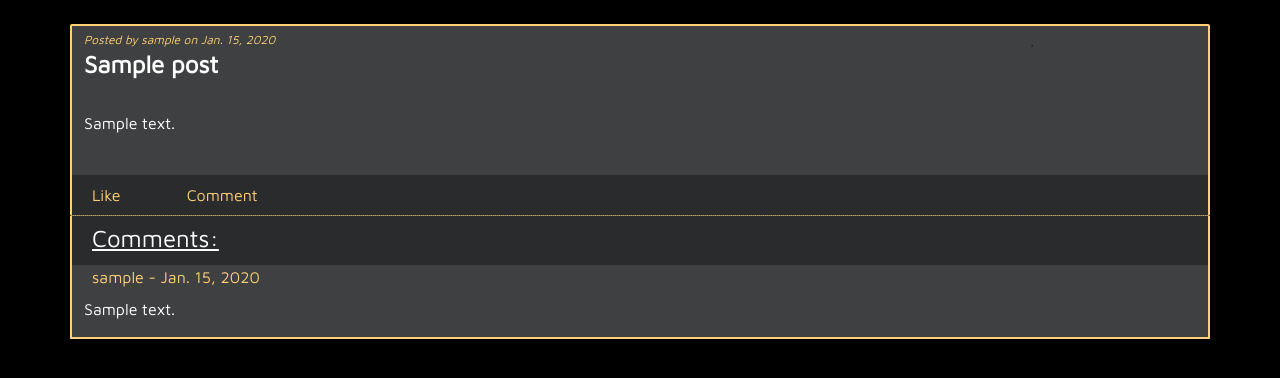
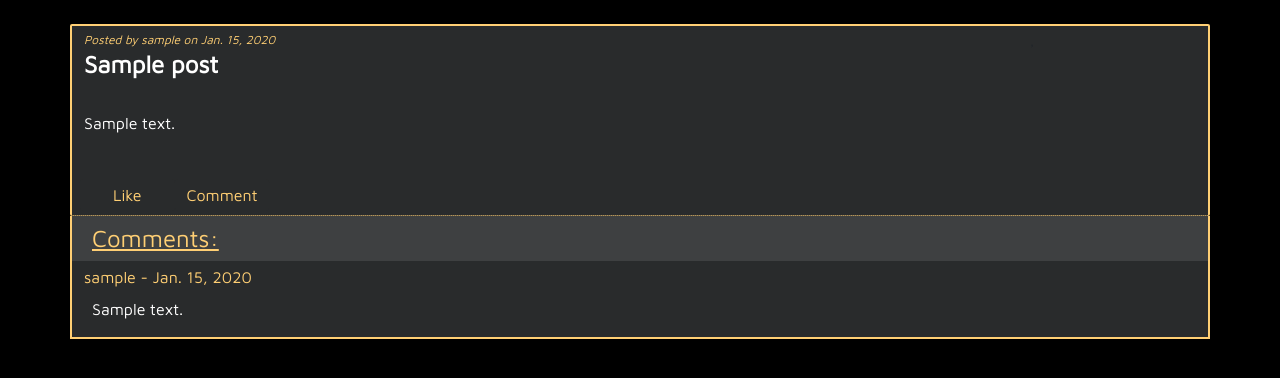
Before and after one commit to Ksson96/the-we-forum, a Django app: page /post/1 in a window 1280 px wide. Shown: the part 77-455 px from the top of the page. Run offline with Django 4.2, Linux system fonts and the light colour scheme; tables that the repository leaves empty hold one stand-in row (values such as "Sample post"); some libraries are stand-ins or nearby versions.

Commit message:
Fix semantic spacing in html files

```diff
--- a/static/css/style.css
+++ b/static/css/style.css
@@ -114,7 +114,10 @@ form > label {
     background-color:#292b2c;
     color:#FFCF74;
     border:none;
+}
 
+.comment-like-btn:hover {
+    background-color:#3e4041;
 }
 
 .post-button:hover {
@@ -126,7 +129,7 @@ form > label {
 /* Single Post View */
 
 .single-post {
-    background-color: #3e4041;
+    background-color: #292b2c;
     border: 2px solid #FFCF74;
     border-radius: 2px;
     border-bottom:1px dotted #FFCF74;
@@ -153,6 +156,8 @@ form > label {
 
 .comment-heading {
     text-decoration: underline;
+    color:#FFCF74;
+
 }
 
 .last-comment {
--- a/templates/base.html
+++ b/templates/base.html
@@ -61,7 +61,7 @@
 
     {% endblock %}
     <!--  </main> -->
-        <script src="https://cdn.jsdelivr.net/npm/bootstrap@5.1.3/dist/js/bootstrap.bundle.min.js" integrity="sha384-ka7Sk0Gln4gmtz2MlQnikT1wXgYsOg+OMhuP+IlRH9sENBO0LRn5q+8nbTov4+1p" crossorigin="anonymous"></script>
+    <script src="https://cdn.jsdelivr.net/npm/bootstrap@5.1.3/dist/js/bootstrap.bundle.min.js"integrity="sha384-ka7Sk0Gln4gmtz2MlQnikT1wXgYsOg+OMhuP+IlRH9sENBO0LRn5q+8nbTov4+1p" crossorigin="anonymous"></script>
     <script src="https://cdn.jsdelivr.net/npm/@popperjs/core@2.10.2/dist/umd/popper.min.js" integrity="sha384-7+zCNj/IqJ95wo16oMtfsKbZ9ccEh31eOz1HGyDuCQ6wgnyJNSYdrPa03rtR1zdB" crossorigin="anonymous"></script>
     <script src="https://cdn.jsdelivr.net/npm/bootstrap@5.1.3/dist/js/bootstrap.min.js" integrity="sha384-QJHtvGhmr9XOIpI6YVutG+2QOK9T+ZnN4kzFN1RtK3zEFEIsxhlmWl5/YESvpZ13" crossorigin="anonymous"></script>
 
--- a/templates/create_post.html
+++ b/templates/create_post.html
@@ -5,7 +5,7 @@
 <div class="container-md mt-4 form-group">
     <div class="row">
         <div class="col col-md-8 offset-md-2">
-<form method ="POST" action="">
+            <form method="POST" action="">
                 {% csrf_token %}
                 {{ form }}
 
@@ -13,7 +13,7 @@
     </div>
     <div class="row">
         <div class="col-md-2 offset-md-9 float-end mt-2 pe-2">
-    <input class ="btn btn-dark btn-lg" type="submit" name="Submit" value="Post">
+            <input class="btn btn-dark btn-lg" type="submit" name="Submit" value="Post">
         </div>
     </div>
 
--- a/templates/edit_post.html
+++ b/templates/edit_post.html
@@ -5,7 +5,7 @@
 <div class="container-md mt-4 form-group">
     <div class="row">
         <div class="col col-md-8 offset-md-2">
-<form method ="POST">
+            <form method="POST">
                 {% csrf_token %}
                 {{ form }}
 
@@ -13,7 +13,7 @@
     </div>
     <div class="row">
         <div class="col-md-2 offset-md-9 float-end mt-2 pe-2">
-    <input class ="btn btn-dark btn-lg" type="submit" name="Submit" value="Post">
+            <input class="btn btn-dark btn-lg" type="submit" name="Submit" value="Post">
         </div>
     </div>
 
--- a/templates/index.html
+++ b/templates/index.html
@@ -18,10 +18,12 @@
             <div class="col-2"><i class="fa-light fa-heart"></i></div>
         </div>
         <div class="row mb-4">
-        <div class="col"><h4 class="fs-4 fw-bold">{{ post.title }}</h4></div>
+            <div class="col">
+                <h4 class="fs-4 fw-bold">{{ post.title }}</h4>
+            </div>
         </div>
         <div class="row mb-4">
-        <p class="col" id="post-content" >{{ post.content }}</p>
+            <p class="col" id="post-content">{{ post.content }}</p>
         </div>
     </a>
     <div class="row mb-2">
--- a/templates/post.html
+++ b/templates/post.html
@@ -15,23 +15,19 @@
     </div>
     {% if post.title %}
     <div class="row mb-4">
-        <div class="col"><h4 class="fs-4 fw-bold">{{ post.title }}</h4></div>
+        <div class="col">
+            <h4 class="fs-4 fw-bold">{{ post.title }}</h4>
+        </div>
     </div>
     {% endif %}
     <div class="row mb-4">
-        <p class="col" >{{ post.content }}</p>
+        <p class="col">{{ post.content }}</p>
     </div>
-    <div class="row post-options no-gutters">
-        <div class="col-2 col-md-1 mb-1 mt-1">
-            <button type="button" class="btn-sm fs-6 comment-like-btn">Like</button>
-        </div>
-
-        <!-- {% if post.author == request.user %} -->
-        <!-- {% endif %} -->
-        <div class="col-2 col-md-1 mb-1 mt-1">
-            <button type="button" data-bs-toggle="collapse" data-bs-target=".collapse" class="btn-sm fs-6 comment-like-btn" aria-expanded="false" aria-controls="collapse">Comment</button>
-        </div>
-
+    <div class="row post-options">
+        <button type="button" class="col-2 col-md-1 ms-2 mb-1 mt-1 btn-sm fs-6 comment-like-btn">Like</button>
+        <button type="button" data-bs-toggle="collapse" data-bs-target=".collapse"
+            class="col-2 col-md-1 mb-1 mt-1 btn-sm fs-6 comment-like-btn" aria-expanded="false"
+            aria-controls="collapse">Comment</button>
     </div>
 
 </div>
@@ -46,11 +42,12 @@
                 {{ comment_form }}
         </div>
         <div class="col collapse align-self-center">
-            <input type="submit" name="Submit" value="Post" data-bs-toggle="collapse" data-bs-target=".collapse" aria-controls="collapse" class="btn fs-6 post-button">
+            <input type="submit" name="Submit" value="Post" data-bs-toggle="collapse" data-bs-target=".collapse"
+                aria-controls="collapse" class="btn fs-6 post-button">
         </div>
     </div>
     {% if comments %}
-        <div class="row pt-2 ps-2 mb-1">
+    <div class="row pt-2 ps-2 mb-1 comment-color">
         <h4 class="col-4 comment-heading">Comments:</h4>
         {% else %}
         <div class="row pt-2 ps-2 mb-2 last-comment">
@@ -58,10 +55,11 @@
             {% endif %}
         </div>
         {% for comment in comments %}
-    <div class="row {% if forloop.counter|divisibleby:2 %}{% else %}comment-color{% endif %} {% if forloop.last %}last-comment{% endif %}">
+        <div
+            class="row {% if forloop.counter|divisibleby:2 %}comment-color{% endif %} {% if forloop.last %}last-comment{% endif %}">
             <div class="col">
-            <span class="ps-2">{{ comment.author }} - {{ comment.created_date }}</span>
-            <p class="mt-2">{{ comment.body }}</p>
+                <span>{{ comment.author }} - {{ comment.created_date }}</span>
+                <p class="ps-2 mt-2">{{ comment.body }}</p>
             </div>
         </div>
         {% endfor %}
```
Lines whose indentation alone changed are shown as unchanged.
